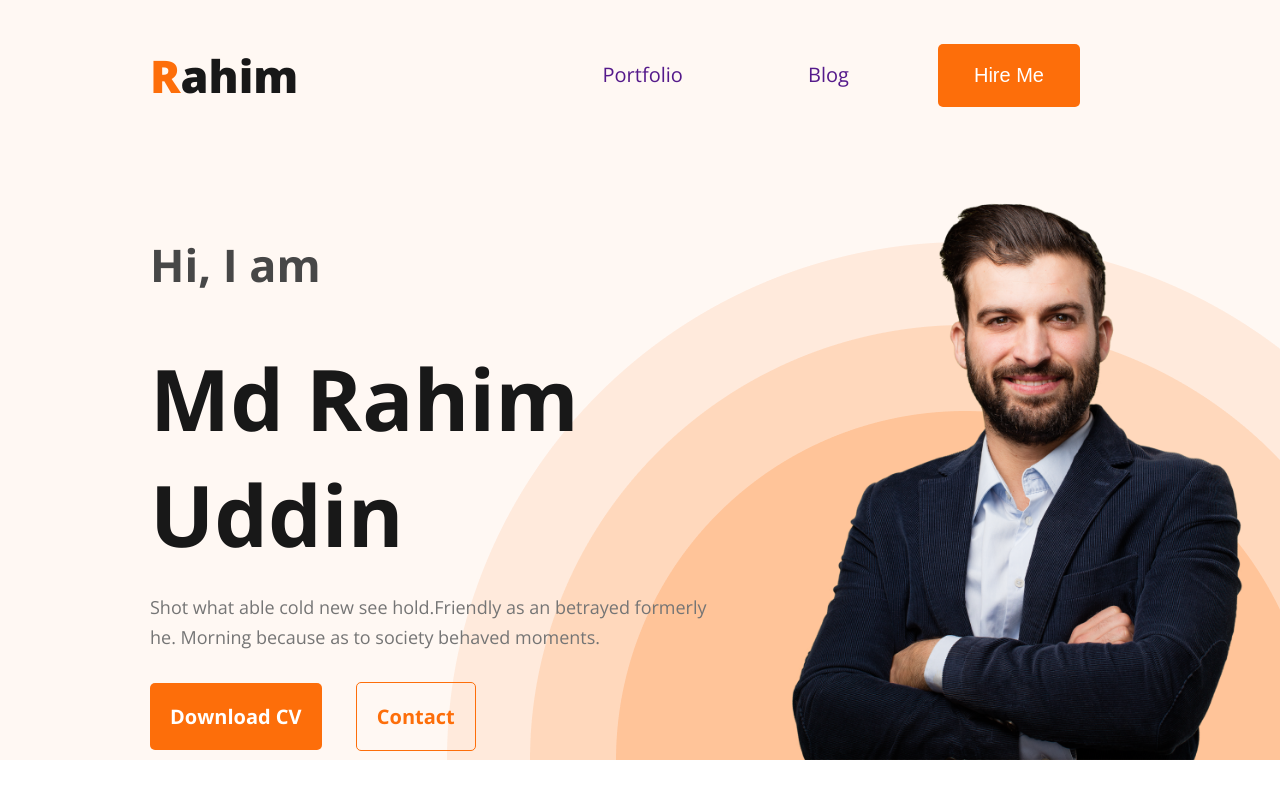
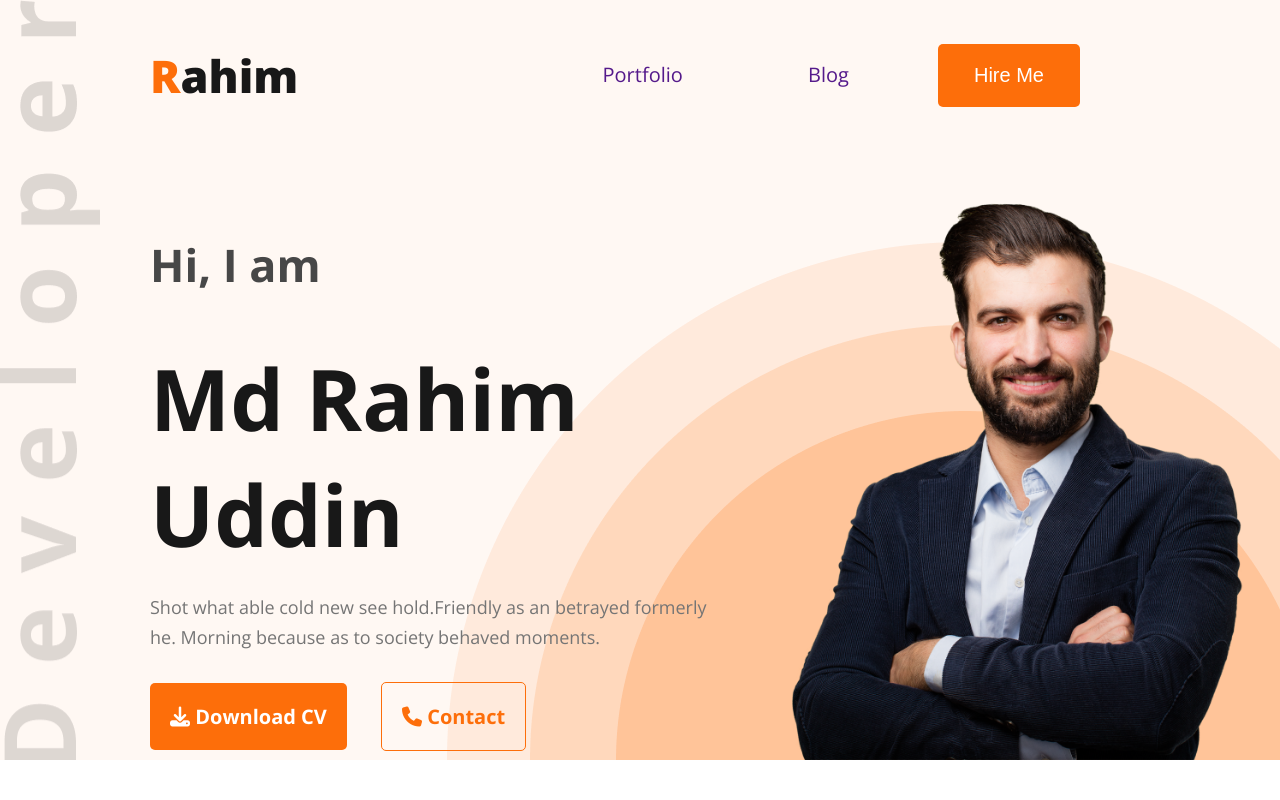
Before and after one commit to rahimbd7/Portfolio_Practice_01, a plain HTML site: page index.html in a window 1280 px wide. Shown: the top 800 px of the page. Drawn offline with nearby package versions, Linux system fonts and the light colour scheme.

Commit message:
font awesome fonts has added

```diff
--- a/css/style.css
+++ b/css/style.css
@@ -75,9 +75,9 @@ a:hover {
 
 .header_bgColor {
     background: #fff8f3;
-    background-image: url(../images/header_bg.png);
+    background-image: url(../images/header_bg.png), url('../images/developer.png');
     background-repeat: no-repeat;
-    background-position: bottom right;
+    background-position: bottom right, top left;
 }
 
 /*Bannner related style*/
--- a/index.html
+++ b/index.html
@@ -6,6 +6,7 @@
     <meta name="viewport" content="width=device-width, initial-scale=1.0" />
     <title>Document</title>
     <link rel="stylesheet" href="./css/style.css" />
+    <script src="https://kit.fontawesome.com/da6d19fd38.js" crossorigin="anonymous"></script>
 </head>
 
 <body>
@@ -26,8 +27,8 @@
                     Shot what able cold new see hold.Friendly as an betrayed formerly
                     he. Morning because as to society behaved moments.
                 </p>
-                <button class="btn banner_btn1">Download CV</button>
-                <button class="btn banner_btn2">Contact</button>
+                <button class="btn banner_btn1"><i class="fa-solid fa-download"></i> Download CV</button>
+                <button class="btn banner_btn2"><i class="fa-solid fa-phone"></i> Contact</button>
             </div>
             <img class="profile_image" src="./images/hardy.png" alt="" />
         </div>
@@ -181,7 +182,7 @@
                 </div>
             </div>
             <div class="cv_button">
-                <button class="btn btn_hireMe">Download CV</button>
+                <button class="btn btn_hireMe"><i class="fa-solid fa-download"></i> Download CV</button>
             </div>
         </section>
 
```
